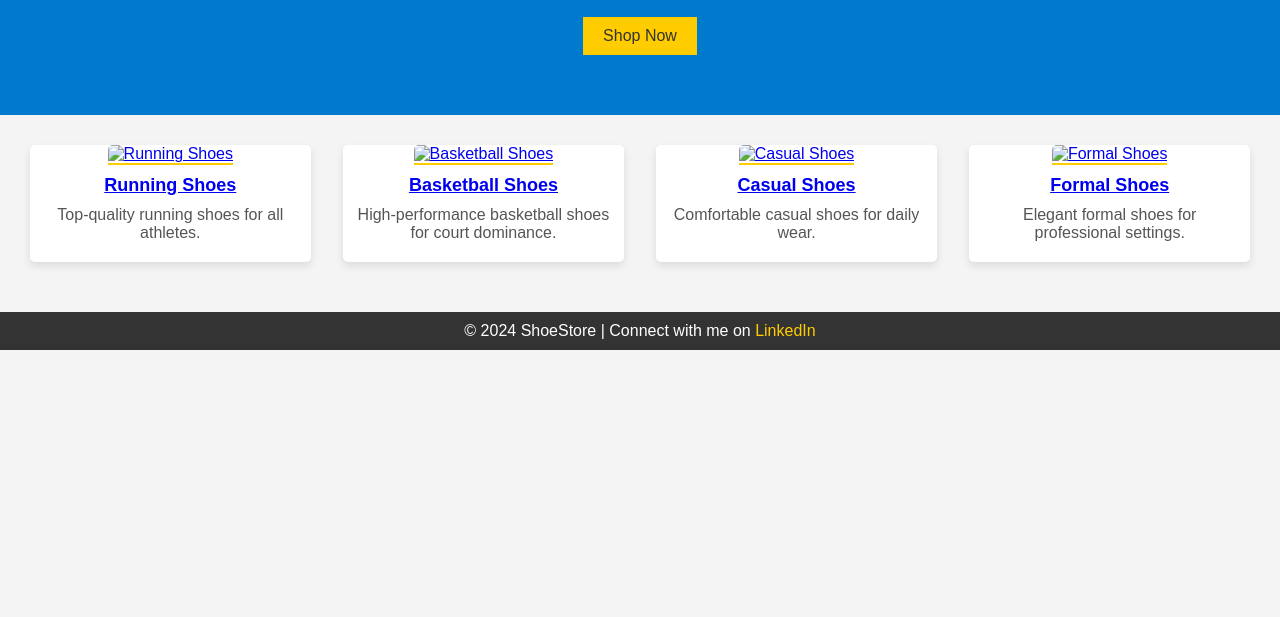
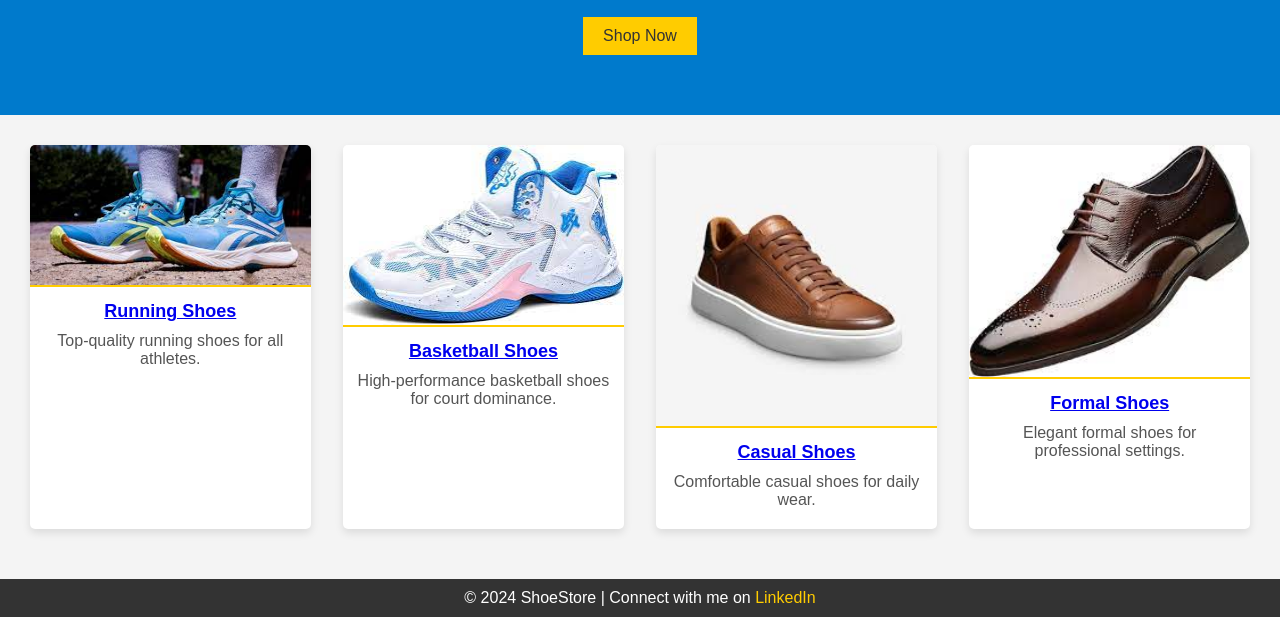
Before and after one commit to kedarbedekar/ShoeStore, a plain HTML site: page index.html in a window 1280 px wide. Shown: the part 192-809 px from the top of the page. Drawn offline with Linux system fonts and the light colour scheme.

Commit message:
Update index.html

```diff
--- a/index.html
+++ b/index.html
@@ -48,22 +48,22 @@ height="0" width="0" style="display:none;visibility:hidden"></iframe></noscript>
 
     <section class="product-categories">
         <div class="category">
-            <a href="Running_Shoes.html"><img src="running-shoes.jpg" alt="Running Shoes"></a>
+            <a href="Running_Shoes.html"><img src="Running-shoes.jpeg" alt="Running Shoes"></a>
             <h2><a href="running.html">Running Shoes</a></h2>
             <p>Top-quality running shoes for all athletes.</p>
         </div>
         <div class="category">
-            <a href="basketball.html"><img src="basketball-shoes.jpg" alt="Basketball Shoes"></a>
+            <a href="basketball.html"><img src="basketball-shoes.jpeg" alt="Basketball Shoes"></a>
             <h2><a href="basketball.html">Basketball Shoes</a></h2>
             <p>High-performance basketball shoes for court dominance.</p>
         </div>
         <div class="category">
-            <a href="casual.html"><img src="casual-shoes-sneakers.jpg" alt="Casual Shoes"></a>
+            <a href="casual.html"><img src="casual-shoes-sneakers.jpeg" alt="Casual Shoes"></a>
             <h2><a href="casual.html">Casual Shoes</a></h2>
             <p>Comfortable casual shoes for daily wear.</p>
         </div>
         <div class="category">
-            <a href="formal.html"><img src="formal-shoes.jpg" alt="Formal Shoes"></a>
+            <a href="formal.html"><img src="formal-shoes.jpeg" alt="Formal Shoes"></a>
             <h2><a href="formal.html">Formal Shoes</a></h2>
             <p>Elegant formal shoes for professional settings.</p>
         </div>
```
